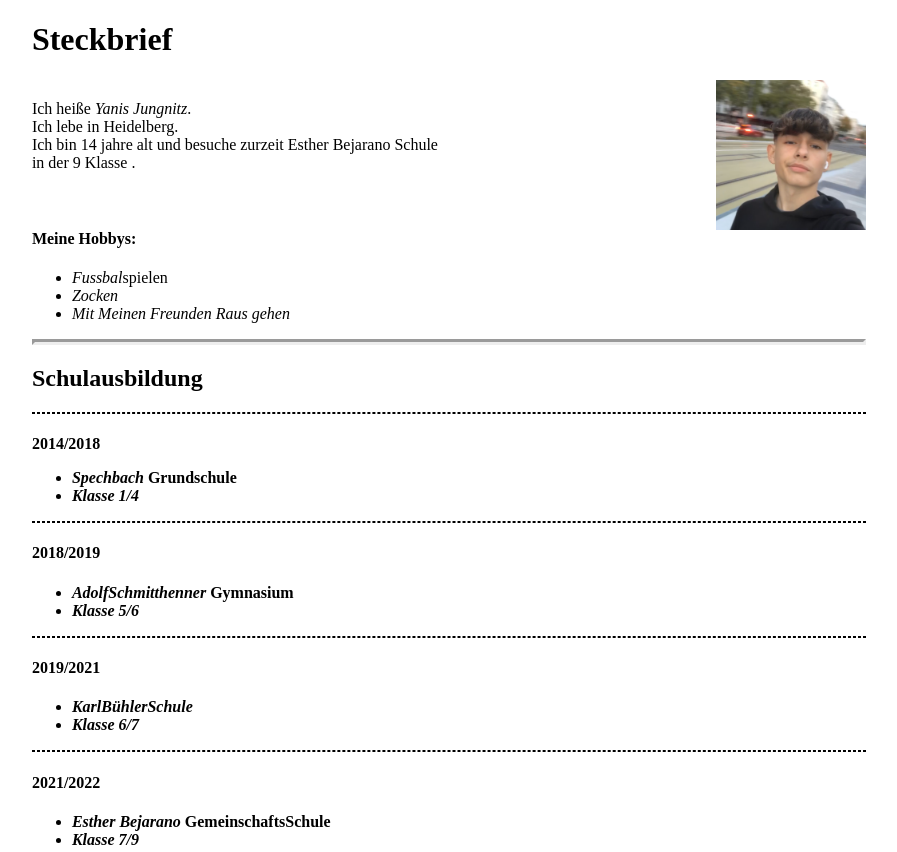
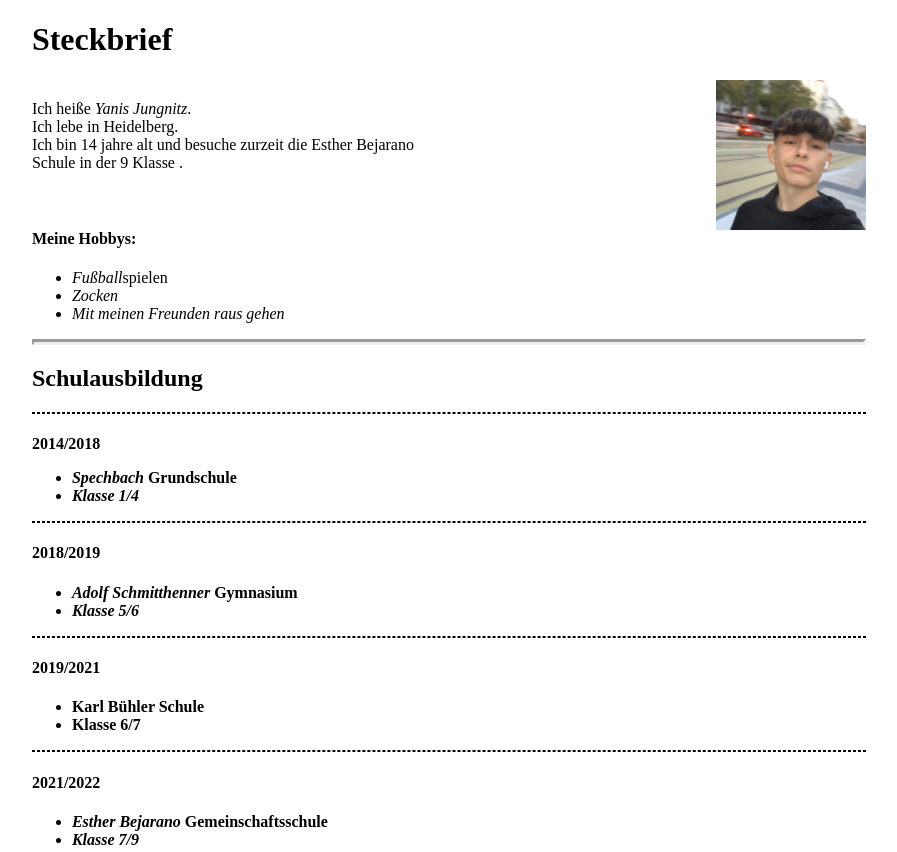
Before and after one commit to yanisJugnitz/yanisJugnitz.github.io, a website: page index.html in a window 1280 px wide. Shown: the top 852 px of the page, without its empty margins (191-1088 px from the left). Drawn offline with Linux system fonts and the light colour scheme.

Commit message:
Update 2 files

```diff
--- a/index.html
+++ b/index.html
@@ -15,7 +15,7 @@
               <br/>
               Ich lebe in Heidelberg.
               <br/>
-              Ich bin 14 jahre alt und besuche zurzeit Esther Bejarano Schule in der 9 Klasse<em> </em>.
+              Ich bin 14 jahre alt und besuche zurzeit die Esther Bejarano Schule in der 9 Klasse<em> </em>.
             </p>
           </div>
           <div class="column" style="width:50%; float:left;">
@@ -25,9 +25,9 @@
      <div style="clear:both">
      <h4>Meine Hobbys:</h4>
       <ul>
-        <li><em>Fussbal</em>spielen</li>
+        <li><em>Fußball</em>spielen</li>
         <li><em>Zocken</em></li>
-        <li><em>Mit Meinen Freunden Raus gehen</em></li>
+        <li><em>Mit meinen Freunden raus gehen</em></li>
       </ul>
       <p></p>
       <hr style="border-width: 3px;" />
@@ -46,7 +46,7 @@
     <section>
         <h4>2018/2019</h4>
       <ul>
-        <li><em>AdolfSchmitthenner</em> Gymnasium</li>
+        <li><em>Adolf Schmitthenner</em> Gymnasium</li>
         <li><em>Klasse 5/6</em></li>
       </ul>
       <hr style="border-style: dashed; size: 1px;">
@@ -55,8 +55,8 @@
 
   <section>
       <ul>
-        <li><em>KarlBühlerSchule</em> </li>
-        <li><em>Klasse 6/7</em></li>
+        <li>Karl Bühler Schule</li>
+        <li>Klasse 6/7</li>
       </ul>
        <hr style="border-style: dashed; size: 1px;">
        <h4>2021/2022</4>
@@ -64,7 +64,7 @@
 
       <section>
         <ul>
-         <li><em>Esther Bejarano </em>GemeinschaftsSchule </li>
+         <li><em>Esther Bejarano </em>Gemeinschaftsschule </li>
          <li><em>Klasse 7/9</em></li>
         </ul>
       </section>
```
Also changed, not shown: 1 other file.
